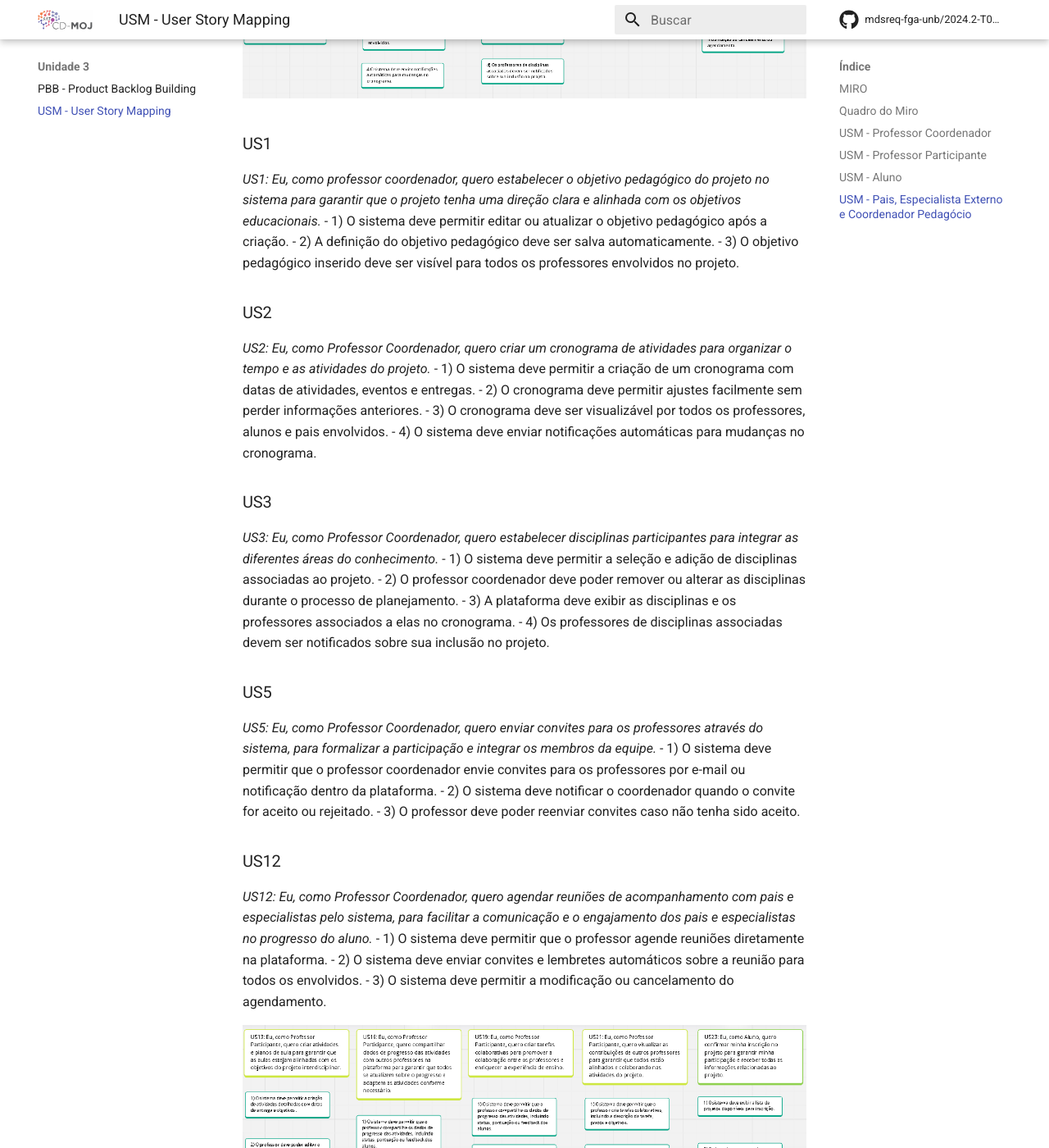
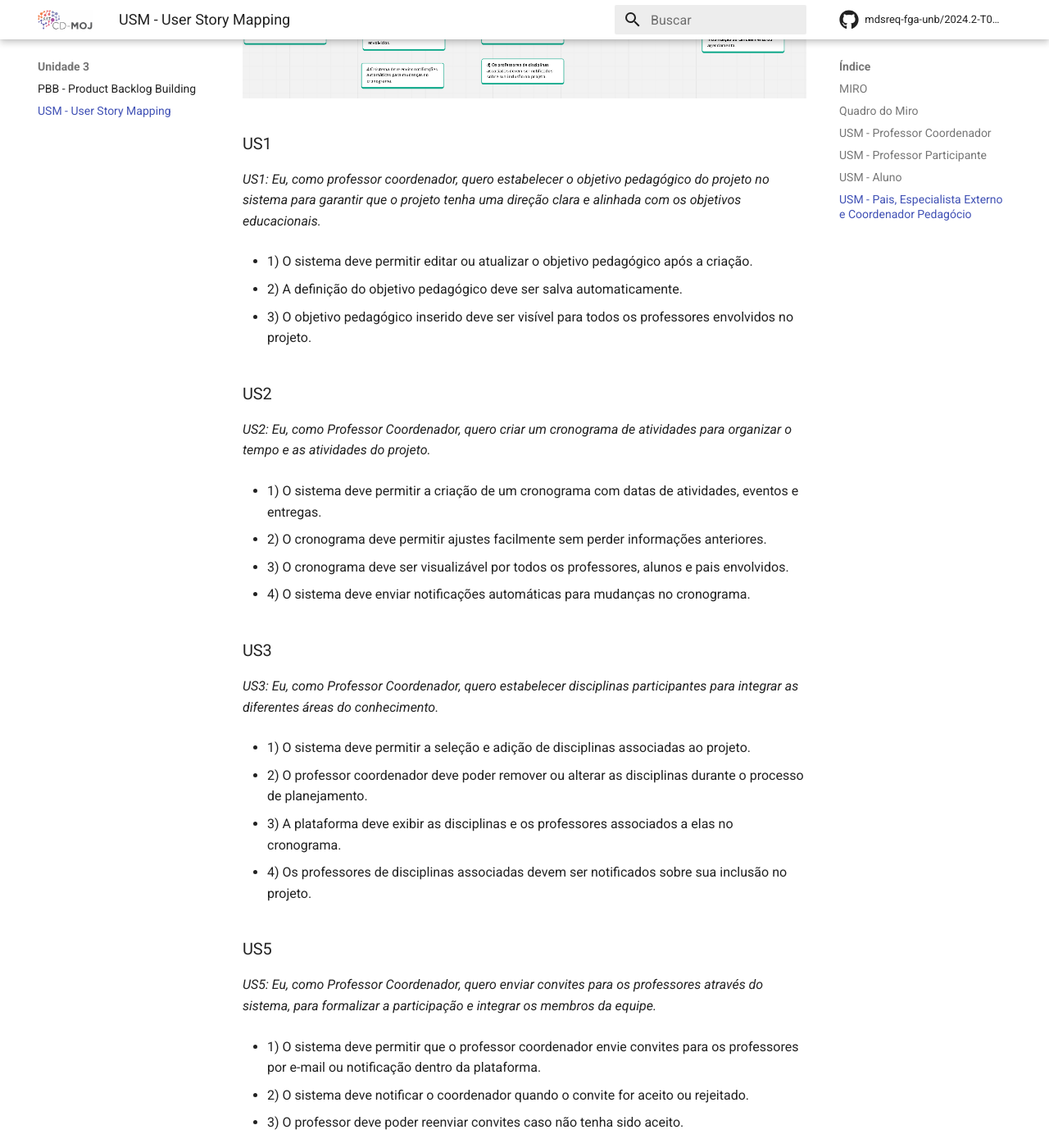
Before and after one commit to mdsreq-fga-unb/2024.2-T01-CD-MOJ, an MkDocs documentation site: the page built from docs/mod3/USM.md, in a window 1280 px wide and 1400 px high, scrolled down 8533 px. Shown: the whole window at 82% size. Built offline with MkDocs 1.6.1 and Material for MkDocs 9.7.7, drawn with Linux system fonts in a browser that asks for light colours; comment, search, counter and statistics services are not loaded; some of the changed text lies outside the part shown.

Commit message:
Ajustando linhas quebradas

```diff
--- a/docs/mod3/USM.md
+++ b/docs/mod3/USM.md
@@ -107,86 +107,143 @@
 
 ### US1
 *US1: Eu, como professor coordenador, quero estabelecer o objetivo pedagógico do projeto no sistema para garantir que o projeto tenha uma direção clara e alinhada com os objetivos educacionais.*
+
 - 1) O sistema deve permitir editar ou atualizar o objetivo pedagógico após a criação.
+
 - 2)  A definição do objetivo pedagógico deve ser salva automaticamente.
+
 - 3) O objetivo pedagógico inserido deve ser visível para todos os professores envolvidos no projeto.
+
 ### US2
 *US2: Eu, como Professor Coordenador, quero criar um cronograma de atividades para organizar o tempo e as atividades do projeto.*
+
 - 1) O sistema deve permitir a criação de um cronograma com datas de atividades, eventos e entregas.
+
 - 2) O cronograma deve permitir ajustes facilmente sem perder informações anteriores.
+
 - 3) O cronograma deve ser visualizável por todos os professores, alunos e pais envolvidos.
+
 - 4) O sistema deve enviar notificações automáticas para mudanças no cronograma.
+
 ### US3
 *US3: Eu, como Professor Coordenador, quero estabelecer disciplinas participantes para integrar as diferentes áreas do conhecimento.*
+
 - 1) O sistema deve permitir a seleção e adição de disciplinas associadas ao projeto.
+
 - 2) O professor coordenador deve poder remover ou alterar as disciplinas durante o processo de planejamento.
+
 - 3) A plataforma deve exibir as disciplinas e os professores associados a elas no cronograma.
+
 - 4) Os professores de disciplinas associadas devem ser notificados sobre sua inclusão no projeto.
 ### US5
 *US5: Eu, como Professor Coordenador, quero enviar convites para os professores através do sistema, para formalizar a participação e integrar os membros da equipe.*
+
 - 1) O sistema deve permitir que o professor coordenador envie convites para os professores por e-mail ou notificação dentro da plataforma.
+
 - 2) O sistema deve notificar o coordenador quando o convite for aceito ou rejeitado.
+
 - 3) O professor deve poder reenviar convites caso não tenha sido aceito.
 ### US12
 *US12: Eu, como Professor Coordenador, quero agendar reuniões de acompanhamento com pais e especialistas pelo sistema, para facilitar a comunicação e o engajamento dos pais e especialistas no progresso do aluno.*
+
 - 1) O sistema deve permitir que o professor agende reuniões diretamente na plataforma.
+
 - 2) O sistema deve enviar convites e lembretes automáticos sobre a reunião para todos os envolvidos.
+
 - 3) O sistema deve permitir a modificação ou cancelamento do agendamento.
 
 ![](../assets/Crit2_USM.png)
 
 ### US13
 *US13: Eu, como Professor Participante, quero criar atividades e planos de aula para garantir que as aulas estejam alinhadas com os objetivos do projeto interdisciplinar.*
+
 - 1) O sistema deve permitir a criação de atividades detalhadas com datas de entrega e objetivos.
+
 - 2) O professor deve poder editar o plano de aula até o momento de sua execução.
+
 ### US16
 *US16: Eu, como Professor Participante, quero compartilhar dados de progresso das atividades com outros professores na plataforma para garantir que todos se atualizem sobre o progresso e adaptem as atividades conforme necessário.*
+
 - 1) O sistema deve permitir que o professor compartilhe os dados de progresso das atividades, incluindo status, pontuação ou feedback dos alunos.
+
 - 2) O professor deve poder selecionar quais dados específicos deseja compartilhar com os outros professores.
+
 - 3) O progresso das atividades deve ser apresentado de forma visual (gráficos, tabelas ou listas) para facilitar a compreensão.
+
 - 4) O professor deve poder adicionar comentários ou notas explicativas aos dados compartilhados para contextos adicionais.
 
 ### US19
 *US19: Eu, como Professor Participante, quero criar tarefas colaborativas para promover a colaboração entre os professores e enriquecer a experiência de ensino.*
+
 - 1) O sistema deve permitir que o professor compartilhe os dados de progresso das atividades, incluindo status, pontuação ou feedback dos alunos.
+
 - 2) O professor deve poder selecionar quais dados específicos deseja compartilhar com os outros professores.
+
 - 3) O progresso das atividades deve ser apresentado de forma visual (gráficos, tabelas ou listas) para facilitar a compreensão.
+
 - 4) O professor deve poder adicionar comentários ou notas explicativas aos dados compartilhados para contextos adicionais.
+
 ### US21
 *US21: Eu, como Professor Participante, quero visualizar as contribuições de outros professores  para garantir que todos estão alinhados e colaborando nas atividades do projeto.*
+
 - 1) O sistema deve permitir que o professor crie tarefas colaborativas, incluindo a descrição da tarefa, prazos e objetivos.
+
 - 2) O professor deve poder visualizar o progresso de cada membro da equipe dentro da tarefa.
+
 - 3) O sistema deve permitir que os professores compartilhem documentos e recursos dentro da tarefa colaborativa.
+
 ### US23
 *US23: Eu, como Aluno, quero confirmar minha inscrição no projeto para garantir minha participação e receber todas as informações relacionadas ao projeto.*
+
 - 1) O sistema deve exibir a lista de projetos disponíveis para inscrição.
-- 2) O aluno deve ser capaz de se inscrever em um projeto com um clique e obter confirmação imediata
+
+- 2) O aluno deve ser capaz de se inscrever em um projeto com um clique e obter confirmação imediata.
+
 - 3) O sistema deve enviar uma confirmação de inscrição via e-mail ou notificação no aplicativo.
 
 ![](../assets/Crit3_USM.png)
 
 ### US24
 *US24: Eu, como Aluno, quero acessar os materiais iniciais do projeto  para me familiarizar com o conteúdo e as expectativas do projeto desde o início.*
+
 - 1) O sistema deve exibir a lista de projetos disponíveis para inscrição.
+
 - 2) O aluno deve ser capaz de se inscrever em um projeto com um clique e obter confirmação imediata.
+
 - 3) O sistema deve enviar uma confirmação de inscrição via e-mail ou notificação no aplicativo.
+
 ### US25
 *US25: Eu, como Aluno, quero submeter minhas atividades práticas e colaborativas para que elas sejam avaliadas e acompanhadas pelos professores.*
+
 - 1) As atividades devem ser registradas com informações sobre a data de entrega e status.
+
 - 2) O sistema deve permitir anexar arquivos ou links, conforme necessário, para cada atividade.
+
 - 3) O aluno deve receber uma confirmação de que a atividade foi submetida corretamente.
+
 ### US30
 *US30: Eu, como Pais/Responsável, quero visualizar relatórios de progresso do meu filho para acompanhar sua evolução e entender as áreas em que ele pode melhorar.*
+
 - 1) O sistema deve gerar relatórios periódicos sobre o desempenho do aluno no projeto.
+
 - 2) O relatório deve incluir informações sobre atividades, resultados e feedback.
+
 ### US31
 *US31: Eu, como Pais/Responsável, quero confirmar minha presença em eventos/apresentações finais via  para garantir minha participação nas atividades importantes do projeto.*
+
 - 1) A confirmação deve ser visível para os organizadores do evento.
+
 - 2) O sistema deve enviar um lembrete automático sobre o evento para os pais confirmados.
+
 - 3) Os pais devem poder cancelar ou modificar a confirmação até a data do evento.
+
 ### US35
 *US35: Eu, como Especialista Externo, quero enviar feedback aos alunos sobre o progresso no projeto através da plataforma para orientá-los no aprimoramento de suas habilidades e participação.*
+
 - 1) O sistema deve permitir ao especialista inserir feedback diretamente nas atividades dos alunos.
+
 - 2) O feedback inserido deve ser visível para os alunos e professores.
+
 - 3) O sistema deve garantir que o feedback seja registrado de forma clara e fácil de acessar.
+
 - 4) O relatório deve ser exportável para PDF.
```
Also changed, not shown: docs/mod3/PBB.md (+30 -4 lines).
